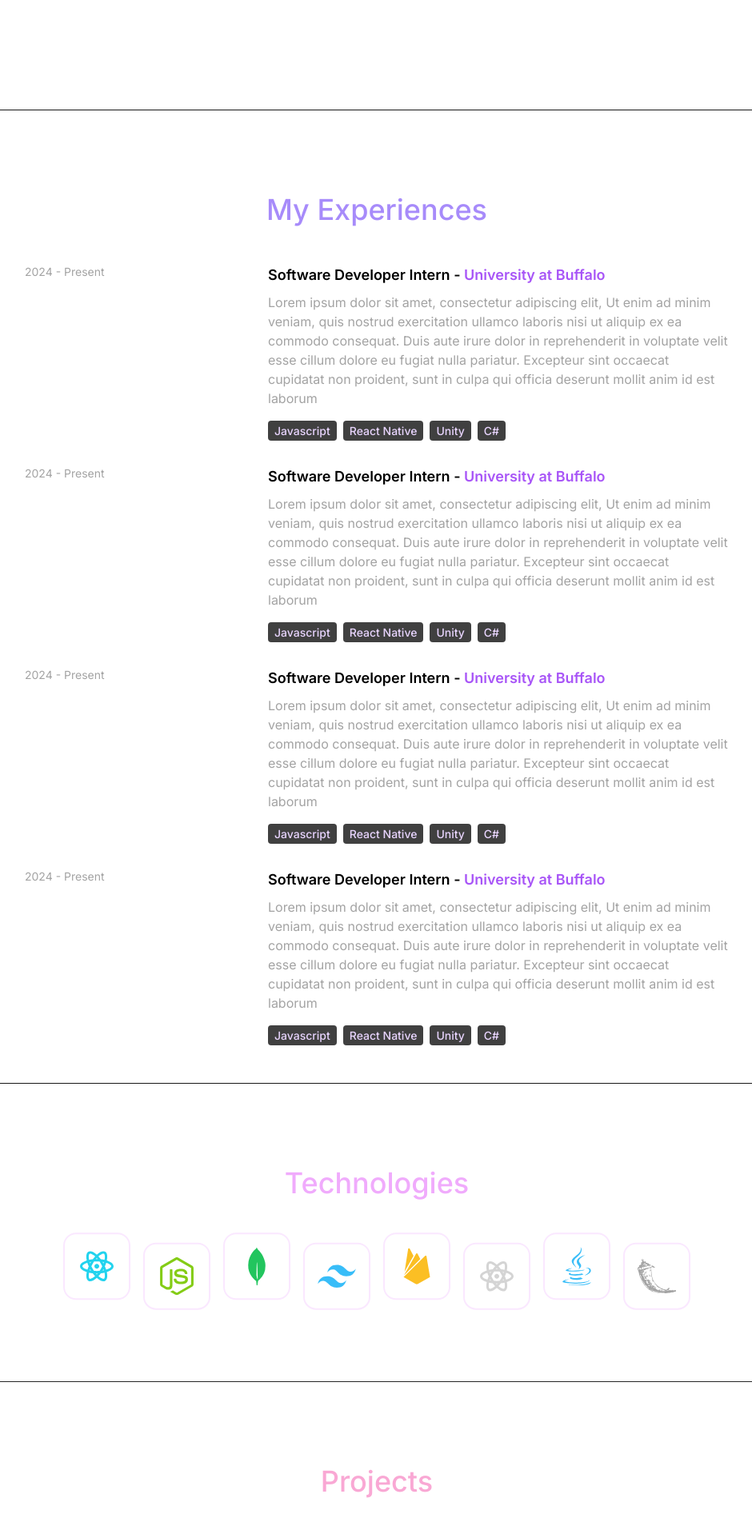
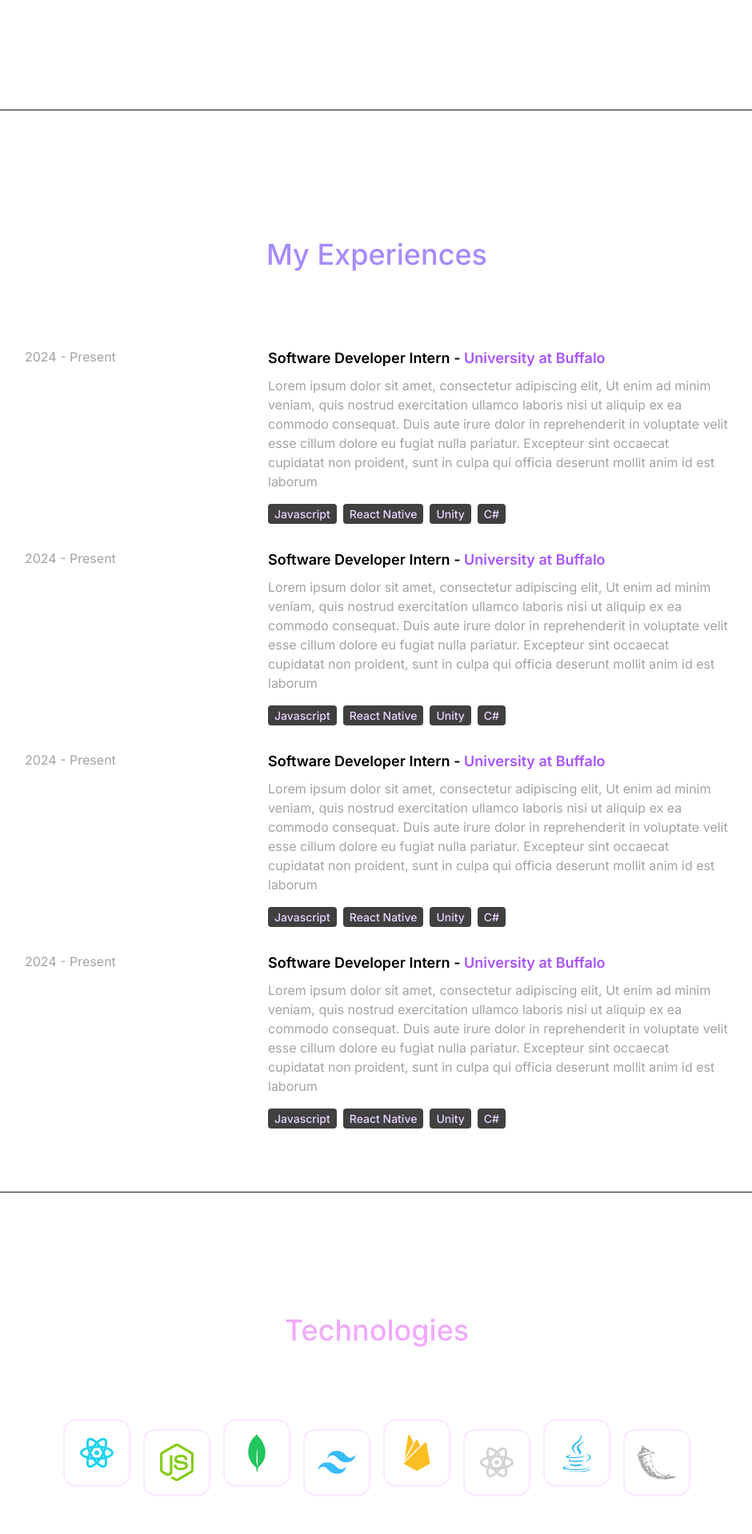
Before and after one commit to mafruhamanal/frontend-app, a React (Create React App) app in the folder client/: page / in a window 1280 px wide. Shown: the part 1560-3478 px from the top of the page at 80% size, without its empty margins (169-1109 px from the left). Built offline with nearby package versions, Linux system fonts and the light colour scheme.

Commit message:
minor changes

```diff
--- a/client/src/components/Experience.js
+++ b/client/src/components/Experience.js
@@ -3,12 +3,12 @@ import { motion } from "framer-motion";
 
 const Experiences = () => {
   return (
-    <div className="border-b border-neutral-900 pb-4 pt-14">
+    <div className="border-b border-neutral-900 pb-12 pt-16">
       <motion.h2
         whileInView={{ opacity: 1, y: 0 }}
         initial={{ opacity: 0, y: -100 }}
         transition={{ duration: 1 }}
-        className="my-12 text-center text-4xl text-violet-400 font-medium"
+        className="my-12 py-12 text-center text-4xl text-violet-400 font-medium"
       >
         {" "}
         My Experiences
@@ -23,7 +23,7 @@ const Experiences = () => {
               transition={{ duration: 1 }}
               className="w-full lg:w-1/4"
             >
-              <p className="mb-2 text-sm text-neutral-400">{experience.year}</p>
+              <p className="mb-2  text-neutral-400">{experience.year}</p>
             </motion.div>
             <motion.div
               whileInView={{ opacity: 1, x: 0 }}
--- a/client/src/components/Projects.js
+++ b/client/src/components/Projects.js
@@ -8,7 +8,7 @@ const Projects = () => {
         whileInView={{ opacity: 1, y: 0 }}
         initial={{ opacity: 0, y: -100 }}
         transition={{ duration: 1 }}
-        className="my-12 text-center text-4xl text-pink-300 font-medium "
+        className="my-12 py-12 text-center text-4xl text-pink-300 font-medium ml-4 "
       >
         Projects
       </motion.h2>
--- a/client/src/components/Technologies.js
+++ b/client/src/components/Technologies.js
@@ -28,7 +28,7 @@ const Technologies = () => {
       whileInView={{opacity:1, y:0}}
       initial={{opacity:0, y:-100}}
       transition={{duration: 1.5}}
-      className="my-12 text-center text-4xl text-fuchsia-300 font-medium">
+      className="my-12 py-12 text-center text-4xl text-fuchsia-300 font-medium">
         Technologies
       </motion.h2>
       <motion.div
--- a/client/src/style.css
+++ b/client/src/style.css
@@ -660,6 +660,10 @@ video {
   margin-top: 1rem;
 }
 
+.ml-4{
+  margin-left: 1rem;
+}
+
 .flex{
   display: flex;
 }
```
